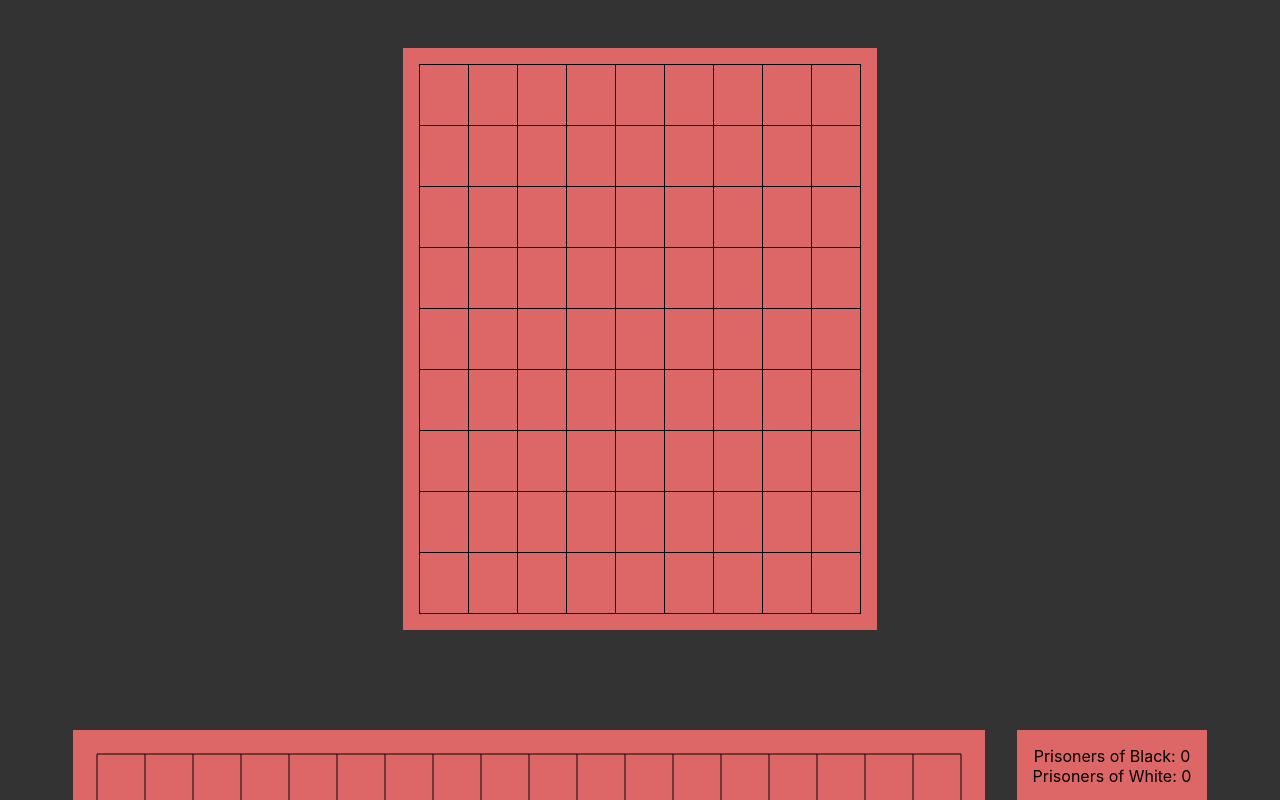
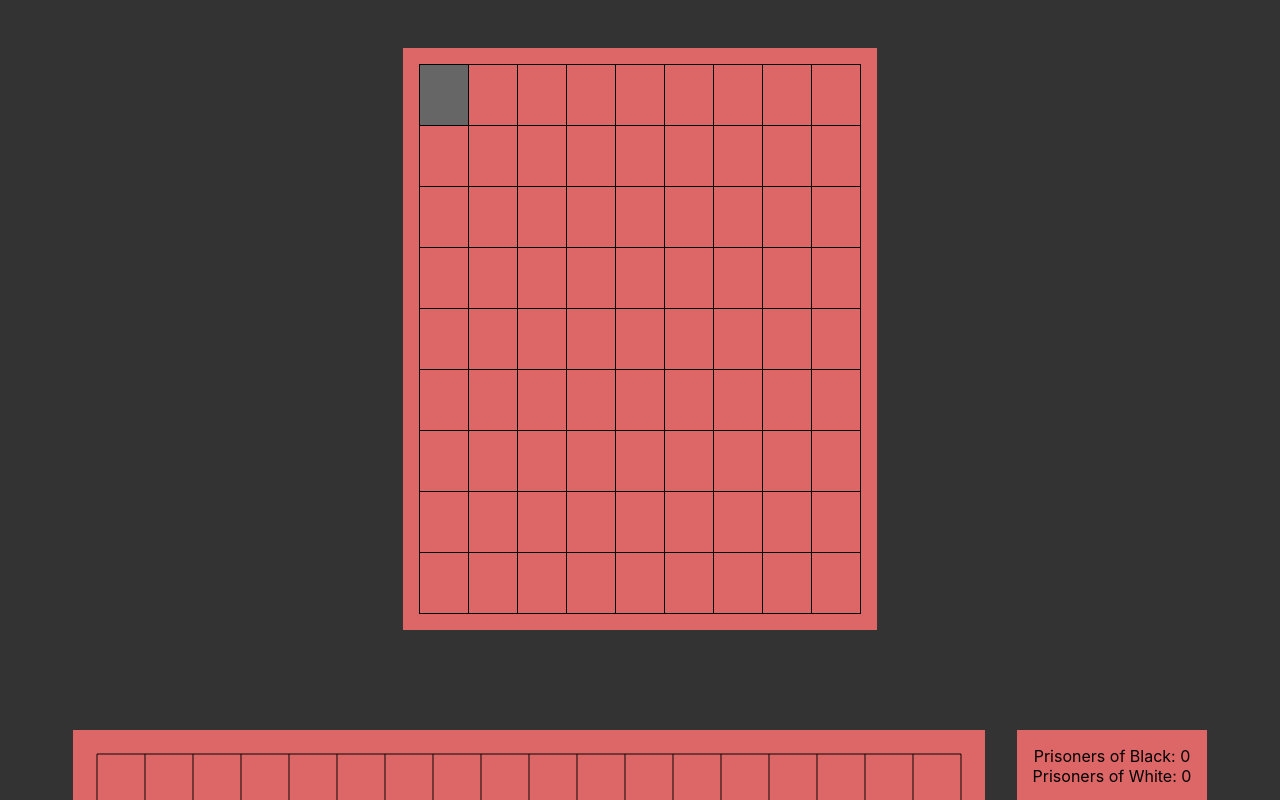
Before and after one commit to dragonfi/react-boardgame, a React (Create React App) app: page / in a window 1280 px wide. In both pictures the pointer is over the element 443 px from the left and 94 px from the top of the page. Shown: the top 800 px of the page. Built offline with nearby package versions, Linux system fonts and the light colour scheme.

Commit message:
shogi: add highlight

```diff
--- a/src/Shogi/Shogi.css
+++ b/src/Shogi/Shogi.css
@@ -19,6 +19,10 @@
   background-color: #dd6666;
 }
 
+.react-boardgame__board--shogi td:hover {
+  background-color: #666666;
+}
+
 .react-boardgame__board--shogi .react-boardgame__square:last-child {
   border-right: 1px solid black;
 }
```
